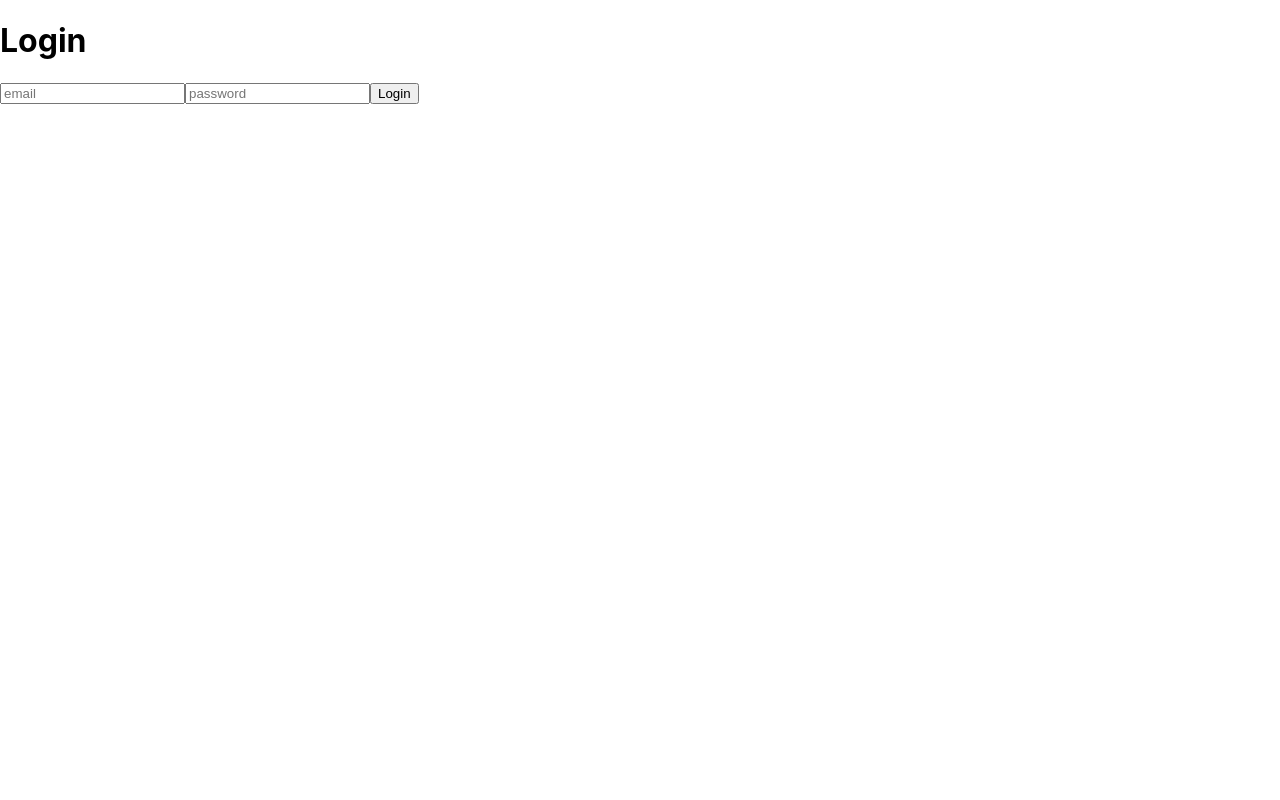
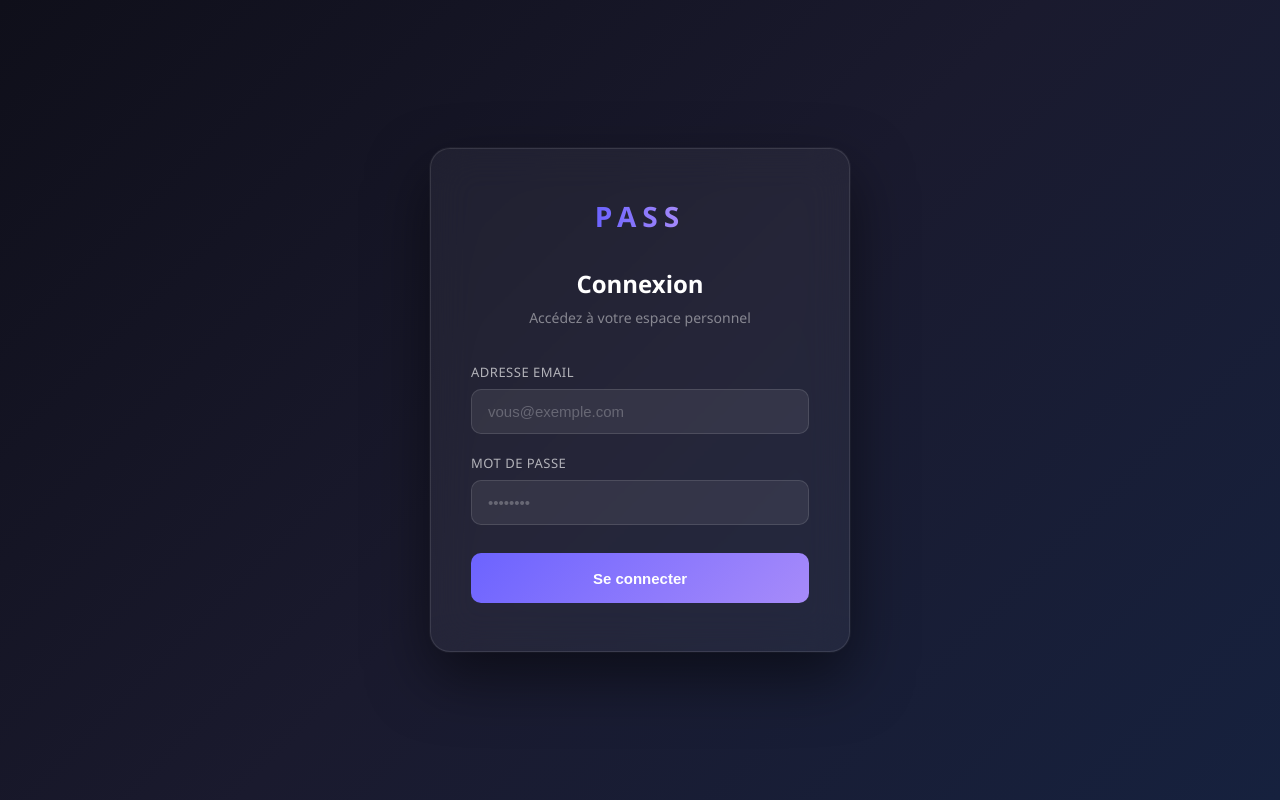
Before and after one commit to DoubleGhosty/PASSCULTURE_END, a React (Create React App) app in the folder frontend/: page / in a window 1280 px wide. Built offline with nearby package versions, Linux system fonts and the light colour scheme.

Commit message:
Redesign Login page with a clean UI

```diff
--- /dev/null
+++ b/frontend/src/pages/Login.css
@@ -0,0 +1,151 @@
+* {
+  box-sizing: border-box;
+  margin: 0;
+  padding: 0;
+}
+
+.login-root {
+  min-height: 100vh;
+  display: flex;
+  align-items: center;
+  justify-content: center;
+  background: linear-gradient(135deg, #0f0f1a 0%, #1a1a2e 50%, #16213e 100%);
+  font-family: 'Segoe UI', system-ui, -apple-system, sans-serif;
+}
+
+.login-card {
+  width: 100%;
+  max-width: 420px;
+  background: rgba(255, 255, 255, 0.05);
+  border: 1px solid rgba(255, 255, 255, 0.1);
+  border-radius: 20px;
+  padding: 48px 40px;
+  backdrop-filter: blur(20px);
+  box-shadow: 0 25px 60px rgba(0, 0, 0, 0.5), 0 0 0 1px rgba(255,255,255,0.05);
+}
+
+.login-logo {
+  display: flex;
+  justify-content: center;
+  margin-bottom: 32px;
+}
+
+.login-logo-text {
+  font-size: 28px;
+  font-weight: 800;
+  letter-spacing: 6px;
+  color: #ffffff;
+  background: linear-gradient(90deg, #6c63ff, #a78bfa);
+  -webkit-background-clip: text;
+  -webkit-text-fill-color: transparent;
+  background-clip: text;
+}
+
+.login-title {
+  font-size: 24px;
+  font-weight: 700;
+  color: #ffffff;
+  text-align: center;
+  margin-bottom: 8px;
+}
+
+.login-subtitle {
+  font-size: 14px;
+  color: rgba(255, 255, 255, 0.45);
+  text-align: center;
+  margin-bottom: 36px;
+}
+
+.login-form {
+  display: flex;
+  flex-direction: column;
+  gap: 20px;
+}
+
+.login-field {
+  display: flex;
+  flex-direction: column;
+  gap: 8px;
+}
+
+.login-field label {
+  font-size: 13px;
+  font-weight: 500;
+  color: rgba(255, 255, 255, 0.65);
+  text-transform: uppercase;
+  letter-spacing: 0.5px;
+}
+
+.login-field input {
+  background: rgba(255, 255, 255, 0.07);
+  border: 1px solid rgba(255, 255, 255, 0.12);
+  border-radius: 10px;
+  padding: 13px 16px;
+  font-size: 15px;
+  color: #ffffff;
+  outline: none;
+  transition: border-color 0.2s, background 0.2s;
+}
+
+.login-field input::placeholder {
+  color: rgba(255, 255, 255, 0.25);
+}
+
+.login-field input:focus {
+  border-color: #6c63ff;
+  background: rgba(108, 99, 255, 0.08);
+}
+
+.login-error {
+  font-size: 13px;
+  color: #f87171;
+  background: rgba(248, 113, 113, 0.1);
+  border: 1px solid rgba(248, 113, 113, 0.2);
+  border-radius: 8px;
+  padding: 10px 14px;
+  text-align: center;
+}
+
+.login-btn {
+  margin-top: 8px;
+  padding: 14px;
+  background: linear-gradient(135deg, #6c63ff, #a78bfa);
+  border: none;
+  border-radius: 10px;
+  font-size: 15px;
+  font-weight: 600;
+  color: #ffffff;
+  cursor: pointer;
+  transition: opacity 0.2s, transform 0.1s;
+  display: flex;
+  align-items: center;
+  justify-content: center;
+  min-height: 50px;
+}
+
+.login-btn:hover:not(:disabled) {
+  opacity: 0.9;
+  transform: translateY(-1px);
+}
+
+.login-btn:active:not(:disabled) {
+  transform: translateY(0);
+}
+
+.login-btn:disabled {
+  opacity: 0.6;
+  cursor: not-allowed;
+}
+
+.login-spinner {
+  width: 18px;
+  height: 18px;
+  border: 2px solid rgba(255, 255, 255, 0.3);
+  border-top-color: #ffffff;
+  border-radius: 50%;
+  animation: spin 0.7s linear infinite;
+}
+
+@keyframes spin {
+  to { transform: rotate(360deg); }
+}
--- a/frontend/src/pages/Login.js
+++ b/frontend/src/pages/Login.js
@@ -1,21 +1,69 @@
 import { useState } from "react";
 import { login } from "../api";
+import "./Login.css";
 
 export default function Login({ setEmail }) {
   const [email, setE] = useState("");
   const [password, setP] = useState("");
+  const [loading, setLoading] = useState(false);
+  const [error, setError] = useState("");
 
-  const handle = async () => {
-    await login(email, password);
-    setEmail(email);
+  const handle = async (e) => {
+    e.preventDefault();
+    setLoading(true);
+    setError("");
+    try {
+      await login(email, password);
+      setEmail(email);
+    } catch (err) {
+      setError("Email ou mot de passe incorrect.");
+    } finally {
+      setLoading(false);
+    }
   };
 
   return (
-    <div>
-      <h1>Login</h1>
-      <input placeholder="email" onChange={(e) => setE(e.target.value)} />
-      <input placeholder="password" type="password" onChange={(e) => setP(e.target.value)} />
-      <button onClick={handle}>Login</button>
+    <div className="login-root">
+      <div className="login-card">
+        <div className="login-logo">
+          <span className="login-logo-text">PASS</span>
+        </div>
+
+        <h1 className="login-title">Connexion</h1>
+        <p className="login-subtitle">Accédez à votre espace personnel</p>
+
+        <form className="login-form" onSubmit={handle}>
+          <div className="login-field">
+            <label htmlFor="email">Adresse email</label>
+            <input
+              id="email"
+              type="email"
+              placeholder="vous@exemple.com"
+              value={email}
+              onChange={(e) => setE(e.target.value)}
+              required
+            />
+          </div>
+
+          <div className="login-field">
+            <label htmlFor="password">Mot de passe</label>
+            <input
+              id="password"
+              type="password"
+              placeholder="••••••••"
+              value={password}
+              onChange={(e) => setP(e.target.value)}
+              required
+            />
+          </div>
+
+          {error && <p className="login-error">{error}</p>}
+
+          <button className="login-btn" type="submit" disabled={loading}>
+            {loading ? <span className="login-spinner" /> : "Se connecter"}
+          </button>
+        </form>
+      </div>
     </div>
   );
 }
```
